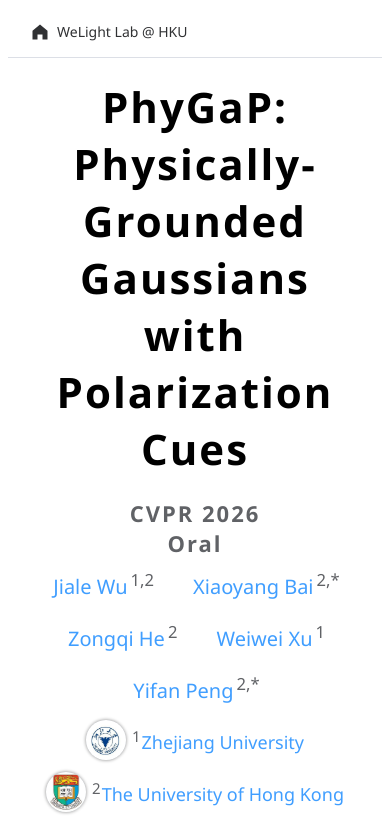
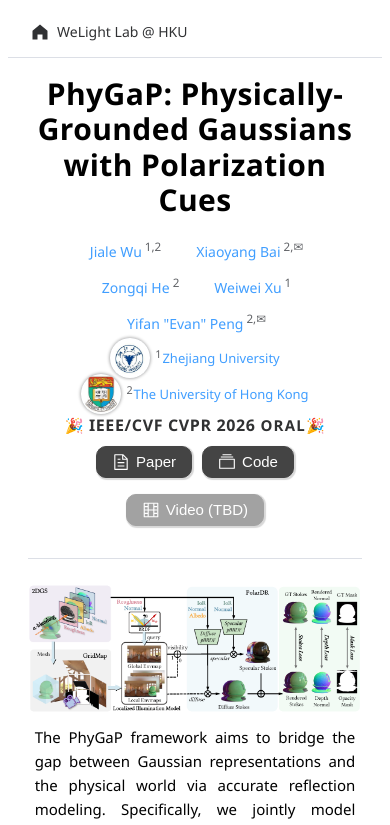
Before and after one commit to Kelvar00/PhyGaP, a Vue app: page / in a window 390 px wide. Shown: the top 825 px of the page. Built offline with nearby package versions, Linux system fonts and the light colour scheme.

Commit message:
fix style

```diff
--- a/src/App.vue
+++ b/src/App.vue
@@ -163,4 +163,15 @@ th, td {
   overflow-y: hidden;
 }
 
+@media (max-width: 768px) {
+  h1 {
+    font-size: 24px;
+    letter-spacing: 1px;
+  }
+
+  .section-title {
+    font-size: 24px;
+  }
+}
+
 </style>
--- a/src/components/sections/Title.vue
+++ b/src/components/sections/Title.vue
@@ -1,212 +1,158 @@
 <script lang="ts" setup>
+import { ElIcon } from 'element-plus'
+import { Document, Files, Film } from '@element-plus/icons-vue'
 
-import { ElIcon } from 'element-plus'
-import { Document, Files, MagicStick, Picture, DataAnalysis, Film } from '@element-plus/icons-vue'
-
-// logo地址，没有则置为""即可
 const logo = ''
 
-// 标题
 const title = 'PhyGaP: Physically-Grounded Gaussians with Polarization Cues'
+const titleColor = '#000000'
 
-// 标题颜色
-const title_color = '#000000'
+const conference = 'IEEE/CVF CVPR 2026'
+const conferenceHighlight = 'Oral'
+const conferenceColor = '#303132'
 
-const conference = 'CVPR 2026 Oral'
-const conference_color = '#606266'
-// 标题补充，没有则置为''即可
-const title_supp = ''
+const titleSupp = ''
+const titleSuppColor = '#42B883'
 
-// 标题补充颜色
-const title_supp_color = '#42B883'
+const btnColor = '#444444'
 
-// 按钮颜色
-const btn_color = '#444444'
-
-// 作者清单（包含作者姓名、头像、主页、地址序号）
 const authors = [
   {
-    name: "Jiale Wu",
-    // icon: "./icon/junyaohu.jpg",
-    homepage: "https://kelvar00.github.io/",
-    address_flag: "1,2"
+    name: 'Jiale Wu',
+    homepage: 'https://kelvar00.github.io/',
+    addressFlag: '1,2',
   },
   {
-    name: "Xiaoyang Bai",
-    // icon: "./icon/anya.jpg",
-    homepage: "https://andrewbxy.github.io/",
-    address_flag: "2,*"
+    name: 'Xiaoyang Bai',
+    homepage: 'https://andrewbxy.github.io/',
+    addressFlag: '2,\u2709',
   },
   {
-    name: "Zongqi He",
-    // icon: "./icon/capoo.webp",
-    homepage: "https://wuyou012.github.io/",
-    address_flag: "2"
+    name: 'Zongqi He',
+    homepage: 'https://wuyou012.github.io/',
+    addressFlag: '2',
   },
   {
-    name: "Weiwei Xu",
-    // icon: "./icon/anya.jpg",
-    homepage: "http://www.cad.zju.edu.cn/home/weiweixu/weiweixu_en.htm",
-    address_flag: "1"
+    name: 'Weiwei Xu',
+    homepage: 'http://www.cad.zju.edu.cn/home/weiweixu/weiweixu_en.htm',
+    addressFlag: '1',
   },
   {
-    name: "Yifan Peng",
-    // icon: "./icon/anya.jpg",
-    homepage: "https://www.eee.hku.hk/~evanpeng/",
-    address_flag: "2,*"
+    name: 'Yifan "Evan" Peng',
+    homepage: 'https://www.eee.hku.hk/~evanpeng/',
+    addressFlag: '2,\u2709',
   },
 ]
 
-// 地址清单（包含地址名称、头像、主页、地址序号）
 const addresses = [
   {
-    address_flag: "1",
-    name: "Zhejiang University",
-    icon: "./icon/zju.png",
-    homepage: "http://http://www.cad.zju.edu.cn/"
+    addressFlag: '1',
+    name: 'Zhejiang University',
+    icon: './icon/zju.png',
+    homepage: 'http://www.cad.zju.edu.cn/',
   },
   {
-    address_flag: "2",
-    name: "The University of Hong Kong",
-    icon: "./icon/hku.png",
-    homepage: "https://www.hku.hk/"
+    addressFlag: '2',
+    name: 'The University of Hong Kong',
+    icon: './icon/hku.png',
+    homepage: 'https://www.hku.hk/',
   },
 ]
 
-// 共一和通讯提示
-const con_and_corresponding_author =
-  "*: Corresponding Author."
+const conAndCorrespondingAuthor = '*: Corresponding Author.'
 
-// 最新消息
-// const news = "🔥 [2024-12-15] This template project is still under development."
-
-// 强调内容
-// const emphases = []
-
-// 提供引导资料链接
 const buttons = [
   {
     disabled: false,
-    name: "Paper",
-    link: "https://arxiv.org/abs/2603.14001",
+    name: 'Paper',
+    link: 'https://arxiv.org/abs/2603.14001',
     component: Document,
   },
-  // {
-  //   disabled: true,
-  //   name: "中译版",
-  //   component: Document,
-  // },
   {
     disabled: false,
-    name: "Code",
-    link: "https://github.com/Kelvar00/PhyGaP/blob/main/README.md",
+    name: 'Code',
+    link: 'https://github.com/Kelvar00/PhyGaP/blob/main/README.md',
     component: Files,
   },
-  // {
-  //   disabled: false,
-  //   name: "Demo",
-  //   link: "https://junyaohu.github.io/academic-project-page-template-vue",
-  //   component: MagicStick,
-  // },
-  // {
-  //   disabled: true,
-  //   name: "Poster",
-  //   component: Picture,
-  // },
-  // {
-  //   disabled: true,
-  //   name: "Slide",
-  //   component: DataAnalysis,
-  // },
   {
     disabled: true,
-    name: "Video (Relighting Demo)",
-    link: "https://www.bilibili.com/video/BV15XkgYiE73/",
+    name: 'Video (TBD)',
+    link: 'https://www.bilibili.com',
     component: Film,
   },
-  // {
-  //   disabled: false,
-  //   name: "Video (Tutorial)",
-  //   link: "https://www.bilibili.com/video/BV1oUrfYzEqZ",
-  //   component: Film,
-  // },
 ]
-
 </script>
 
 <template>
   <div>
-
-    <!-- 最新消息提示 -->
-    <!-- <el-row justify="center">
-      <el-col :span="24">
-        <el-alert title="🔥 This template is still under development." type="success" />
-      </el-col>
-    </el-row> -->
-
-    <!-- 文章logo -->
     <el-row v-if="logo" justify="center">
       <el-image :src="logo" class="logo" fit="cover" />
     </el-row>
 
-    <!-- 文章标题 -->
     <el-row justify="center">
-      <el-col :span="20">
+      <el-col :xs="23" :sm="22" :md="20" :lg="20" :xl="18">
         <h1 class="paper-title">
-          <span v-if="title" :style="{color:title_color}"> {{ title }}</span>
-          <span v-if="title_supp" :style="{color:title_supp_color}"> {{ title_supp }}</span>
+          <span v-if="title" :style="{ color: titleColor }">{{ title }}</span>
+          <span v-if="titleSupp" :style="{ color: titleSuppColor }">{{ titleSupp }}</span>
         </h1>
       </el-col>
     </el-row>
 
-    <el-row justify="center">
-      <el-col :span="10">
-        <h1 class="conference-title">
-          <span v-if="title" :style="{color:conference_color}"> {{ conference }}</span>
 
-        </h1>
-      </el-col>
-    </el-row>
-    <!-- 作者名单 -->
-    <el-row justify="center">
-      <a :href=author.homepage v-for="author in authors">
+
+    <el-row justify="center" class="author-row">
+      <a
+        v-for="author in authors"
+        :key="author.name"
+        :href="author.homepage"
+      >
         <el-button class="title-button" type="primary" text>
-          <!-- <el-avatar v-if="author.icon" :size="40" :src="author.icon" /> -->
           <span class="author">
-            {{ author.name }}<sup v-if="author.address_flag" class="name_sup">{{ author.address_flag }}</sup>
+            {{ author.name }}<sup v-if="author.addressFlag" class="name-sup">{{ author.addressFlag }}</sup>
           </span>
         </el-button>
       </a>
     </el-row>
 
-    <!-- 地址名单 -->
-    <el-row justify="center">
-      <a :href=address.homepage v-for="address in addresses">
+    <el-row justify="center" class="address-row">
+      <a
+        v-for="address in addresses"
+        :key="address.name"
+        :href="address.homepage"
+      >
         <el-button class="title-button" type="primary" text>
           <el-avatar v-if="address.icon" :size="40" :src="address.icon" />
           <span class="address">
-            <sup v-if="address.address_flag" class="address_sup">{{ address.address_flag }}</sup>{{ address.name }}
+            <sup v-if="address.addressFlag" class="address-sup">{{ address.addressFlag }}</sup>{{ address.name }}
           </span>
         </el-button>
       </a>
     </el-row>
 
-    <!-- 共一和通讯提示内容 -->
-    <el-row justify="center" class="con-cor">
-        {{ con_and_corresponding_author }}
+    <el-row justify="center">
+      <el-col :xs="22" :sm="18" :md="14" :lg="12" :xl="10">
+        <div class="conference-title">
+          <span class="conference-prefix" :style="{ color: conferenceColor }"><span class="conference-emoji">&#127881;</span>
+          {{ conference }}
+          <strong class="conference-highlight">{{ conferenceHighlight }}</strong>
+          <span class="conference-emoji">&#127881;</span></span>
+        </div>
+      </el-col>
     </el-row>
 
-    <!-- 强调内容 -->
-    <el-row justify="center" class="emphasis" v-for="emphasis in emphases">
-        {{ emphasis }}
-    </el-row>
+    <!-- <el-row justify="center" class="con-cor">
+      {{ conAndCorrespondingAuthor }}
+    </el-row> -->
 
-    <!-- 提供引导按钮 -->
-    <el-row justify="center" style="margin-bottom: 20px;">
-      <el-col :span="20">
+    <el-row justify="center" class="button-row">
+      <el-col :xs="23" :sm="22" :md="20" :lg="20" :xl="18">
         <el-row justify="center">
-          <a :href=button.link v-for="button in buttons">
-            <el-button class="guidance-button" size="default" :color="btn_color" :disabled="button.disabled" round>
+          <a
+            v-for="button in buttons"
+            :key="button.name"
+            :href="button.link"
+          >
+            <el-button class="guidance-button" size="default" :color="btnColor" :disabled="button.disabled" round>
               <el-icon :size="18">
                 <component :is="button.component" />
               </el-icon>
@@ -216,131 +162,213 @@ const buttons = [
         </el-row>
       </el-col>
     </el-row>
-
   </div>
 </template>
 
 <style scoped>
-
-/* 文章标题字体、字间距、居中排布、字号 */
 .paper-title {
   font-family: "IBM Plex Sans", "Manrope", "Segoe UI", "Arial", sans-serif;
-  letter-spacing: 2px;
+  letter-spacing: 1.2px;
   font-size: 42px;
-  /* margin: 22px; */
-  margin-top: 10px;
-  margin-bottom: 24px;
+  line-height: 1.14;
+  margin-top: 12px;
+  margin-bottom: 18px;
   text-align: center;
 }
+
 .conference-title {
   font-family: "IBM Plex Sans", "Manrope", "Segoe UI", "Arial", sans-serif;
-  letter-spacing: 2px;
-  font-size: 22px;
-  margin-top: -3px;
+  display: flex;
+  flex-direction: column;
+  align-items: center;
+  gap: 8px;
+  letter-spacing: 1px;
+  /* font-size: 22px; */
+  margin-top: 12px;
+  margin-bottom: 12px;
   text-align: center;
 }
-/* 姓名和地址按钮 */
-.title-button {
-  margin: 10px 3px;
+
+.conference-prefix {
+  font-size: 19px;
+  /* letter-spacing: 0.08em; */
+  font-weight: 600;
+}
+.conference-highlight {
+  font-size: 22px;
+  font-weight: 800;
+  /* letter-spacing: 0.08em; */
+  text-transform: uppercase;
+  /* color: #d92e03; */
 }
 
-/* 姓名和地址按钮光标悬浮 */
-.title-button:hover {
-  margin: 10px 8px;
+.conference-highlight-wrap {
+  display: inline-flex;
+  align-items: center;
+  gap: 10px;
+  padding: 6px 16px;
+  border-radius: 999px;
+  background: linear-gradient(180deg, rgba(255, 244, 214, 0.95), rgba(255, 236, 179, 0.95));
+  color: #8a5300;
+  box-shadow: 0 10px 24px rgba(191, 120, 0, 0.16);
 }
 
-/* 引导材料按钮 */
+.conference-highlight {
+  font-size: 19px;
+  font-weight: 800;
+  letter-spacing: 0.08em;
+  text-transform: uppercase;
+}
+
+.conference-emoji {
+  font-size: 18px;
+  line-height: 1;
+}
+
+.author-row,
+.address-row {
+  row-gap: 0;
+}
+
+.title-button {
+  margin: 3px 2px;
+}
+
+.title-button:hover {
+  margin: 3px 5px;
+}
+
 .guidance-button {
   margin: 8px 5px;
   box-shadow: #d8d8d8 1px 1px 1px 1px;
   border-radius: 10px !important;
 }
 
-/* 姓名属性 */
 .author {
-  font-family: "IBM Plex Sans", "Manrope",   "Segoe UI", "Arial", sans-serif;
-  font-size: 20px;
+  font-family: "IBM Plex Sans", "Manrope", "Segoe UI", "Arial", sans-serif;
+  font-size: 18px;
   margin-left: 3px;
 }
 
-/* 姓名上标属性 */
-.name_sup {
+.name-sup {
   color: #606266;
   margin-left: 3px;
 }
 
-/* 地址属性 */
 .address {
-  font-family:  "IBM Plex Sans", "Manrope",   "Segoe UI", "Arial", sans-serif;
-  font-size: 18px;
+  font-family: "IBM Plex Sans", "Manrope", "Segoe UI", "Arial", sans-serif;
+  font-size: 16px;
 }
 
-/* 地址上标属性 */
-.address_sup {
+.address-sup {
   color: #606266;
   margin-right: 1px;
 }
 
-/* 头像属性 */
 .el-avatar {
   margin-right: 6px;
-  box-shadow: #b7b7b7 0px 0px 3px 1px;
+  box-shadow: #b7b7b7 0 0 3px 1px;
 }
 
-/* 共一和通讯文字属性 */
 .con-cor {
-  font-family: "IBM Plex Sans", "Manrope",   "Segoe UI", "Arial", sans-serif;
-  font-size: 14px;
-  margin: 18px 0px;
+  font-family: "IBM Plex Sans", "Manrope", "Segoe UI", "Arial", sans-serif;
+  font-size: 13px;
+  margin: 8px 0 14px;
   text-align: center;
 }
 
-/* 强调信息属性 */
-.emphasis {
-  color: chocolate;
-  font-weight: bold;
-  margin: 8px;
-  font-size: 22px;
-  text-align: center;
+.button-row {
+  margin-bottom: 20px;
 }
 
-/* 引导材料按钮文字属性 */
 .btn-text {
   font-size: 18px;
   color: #ffffff;
-}
-
-.el-alert {
-  margin: 10px 0 0;
-}
-
-.el-alert:first-child {
-  margin: 0;
 }
 
 .logo {
   width: 150px;
   height: 150px;
   border-radius: 50%;
-  box-shadow: #ced3dc 0px 0px 3px 2px;
+  box-shadow: #ced3dc 0 0 3px 2px;
   margin-top: 40px;
 }
 
-/* 手机端链接样式处理 */
 a:-webkit-any-link {
   text-decoration: none;
 }
 
-/* 取消鼠标焦点悬浮在链接上的颜色装饰 */
 a:hover {
   color: inherit;
   border-bottom: none;
 }
 
-/* 链接装饰，取消下划线和链接颜色 */
 a {
-	text-decoration: None;
-	color: inherit;
+  text-decoration: none;
+  color: inherit;
 }
 
+@media (max-width: 768px) {
+  .paper-title {
+    font-size: 30px;
+    line-height: 1.18;
+    letter-spacing: 0.4px;
+    margin-top: 8px;
+    margin-bottom: 14px;
+  }
+
+  .conference-title {
+    gap: 6px;
+    margin-top: 2px;
+    margin-bottom: 2px;
+  }
+
+  .conference-prefix {
+    font-size: 16px;
+    letter-spacing: 0.04em;
+  }
+
+  .conference-highlight-wrap {
+    gap: 8px;
+    padding: 5px 12px;
+  }
+
+  .conference-highlight {
+    font-size: 15px;
+  }
+
+  .conference-emoji {
+    font-size: 15px;
+  }
+
+  .title-button {
+    margin: 2px 1px;
+  }
+
+  .title-button:hover {
+    margin: 2px 1px;
+  }
+
+  .author {
+    font-size: 14px;
+  }
+
+  .address {
+    font-size: 13px;
+  }
+
+  .el-avatar {
+    margin-right: 5px;
+  }
+
+  .btn-text {
+    font-size: 15px;
+  }
+
+  .con-cor {
+    font-size: 11px;
+    margin: 6px 0 12px;
+    padding: 0 16px;
+  }
+}
 </style>
```
Also changed, not shown: src/components/sections/RelightingComparison.vue (+122 -3 lines).
